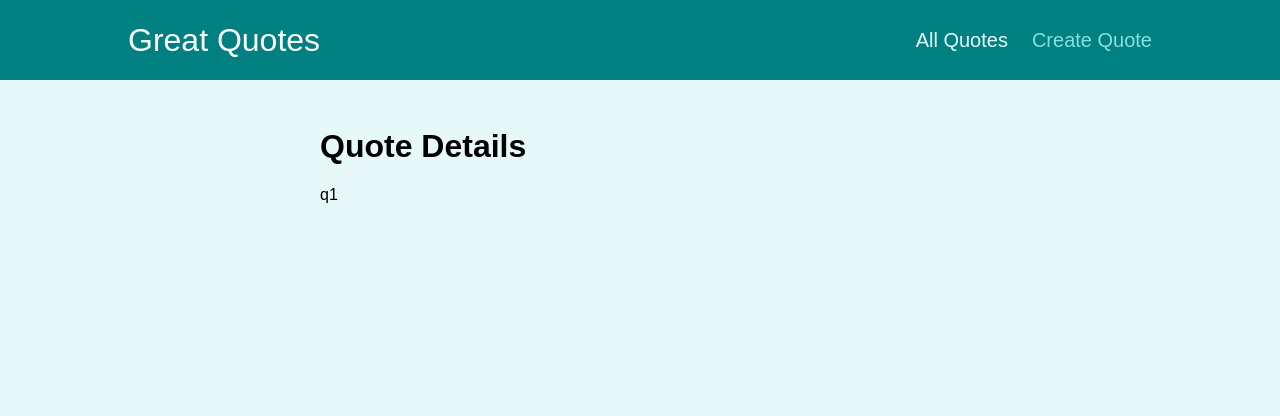
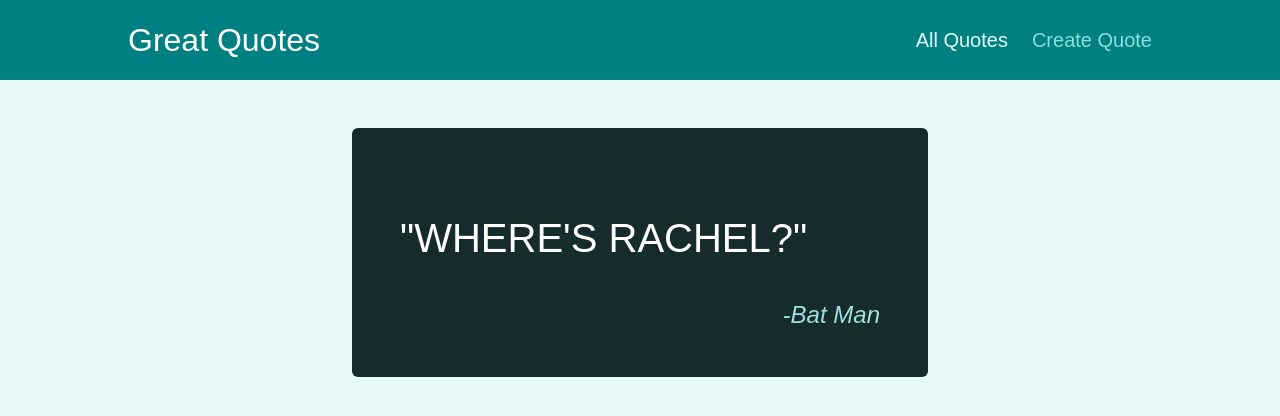
Before and after one commit to Coughdrops13/udemy-reactjs, a React (Create React App) app in the folder react-complete-guide-react-router-practice/: page /quotes/q1 in a window 1280 px wide. Shown: the top 416 px of the page. Built offline with nearby package versions, Linux system fonts and the light colour scheme.

Commit message:
import HighlightedQuote component to QuoteDetails component and use it to display quotes when clicked on AllQuotes page

```diff
--- a/react-complete-guide-react-router-practice/src/components/quotes/HighlightedQuote.js
+++ b/react-complete-guide-react-router-practice/src/components/quotes/HighlightedQuote.js
@@ -3,8 +3,8 @@ import classes from './HighlightedQuote.module.css';
 const HighlightedQuote = (props) => {
   return (
     <figure className={classes.quote}>
-      <p>{props.text}</p>
-      <figcaption>{props.author}</figcaption>
+      <p>"{props.text}"</p>
+      <figcaption>-{props.author}</figcaption>
     </figure>
   );
 };
--- a/react-complete-guide-react-router-practice/src/pages/QuoteDetails.js
+++ b/react-complete-guide-react-router-practice/src/pages/QuoteDetails.js
@@ -1,18 +1,42 @@
 import { useParams, Route } from 'react-router-dom';
 import { Fragment } from 'react';
 
+import HighlightedQuote from '../components/quotes/HighlightedQuote';
+import Comments from '../components/comments/Comments';
 
-// import classes from './QuoteItem.module.css';
-import Comments from '../components/comments/Comments';
+const DUMMY_QUOTES = [
+  {
+    id: "q1",
+    author: "Bat Man",
+    text: `WHERE'S RACHEL?`,
+  },
+  {
+    id: "q2",
+    author: "Bat Man",
+    text: "Alfred.",
+  },
+  {
+    id: 'q3',
+    author: "Bat Man",
+    text: "*grunts",
+  }
+];
 
 
 const QuoteDetails = (props) => {
   const params = useParams();
 
+  const quote = DUMMY_QUOTES.find(quote => quote.id === params.quoteId);
+
+  if (!quote) {
+    return (
+      <p>No quote found</p>
+    )
+  }
+
   return (
     <Fragment>
-      <h1>Quote Details</h1>
-      <p>{params.quoteId}</p>
+      <HighlightedQuote text={quote.text} author={quote.author} />
       <Route path={`/quotes/${params.quoteId}/comments`}>
         <Comments />
       </Route>
```
